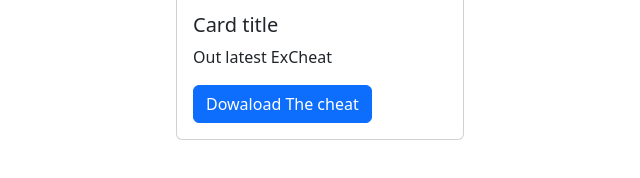
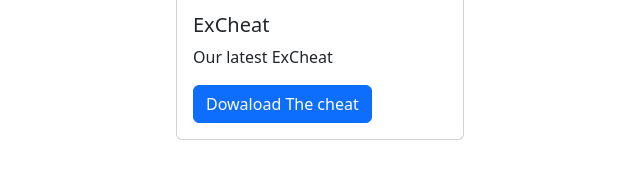
Before and after one commit to Pal-company/Excheat, a plain HTML site: page Cheats.html in a window 1280 px wide. Shown: the part 420-598 px from the top of the page, 320-960 px from the left. Drawn offline with nearby package versions, Linux system fonts and the light colour scheme.

Commit message:
Just small changes

```diff
--- a/Cheats.html
+++ b/Cheats.html
@@ -48,8 +48,8 @@
   <div class="card" style="width: 18rem; margin: 0 auto;">
     <img src="./stable-diffusion-xl.jpg" class="card-img-top" alt="...">
     <div class="card-body">
-      <h5 class="card-title">Card title</h5>
-      <p class="card-text">Out latest ExCheat</p>
+      <h5 class="card-title">ExCheat</h5>
+      <p class="card-text">Our latest ExCheat</p>
       <a href="https://github.com/Pal-company/AimBot-BY-Dash/releases" class="btn btn-primary" target="_blank">Dowaload The cheat</a>
     </div>
   </div>
```
